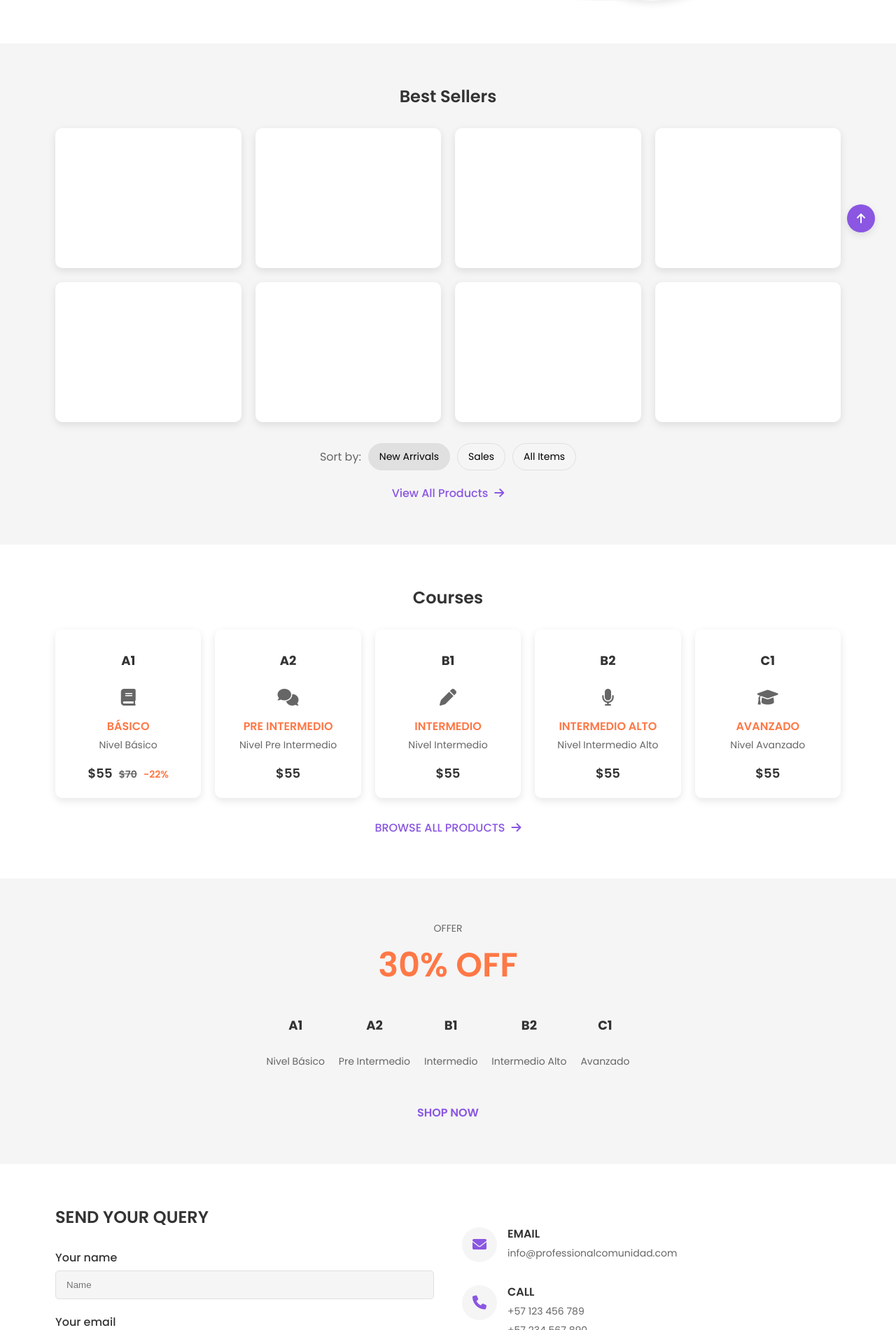
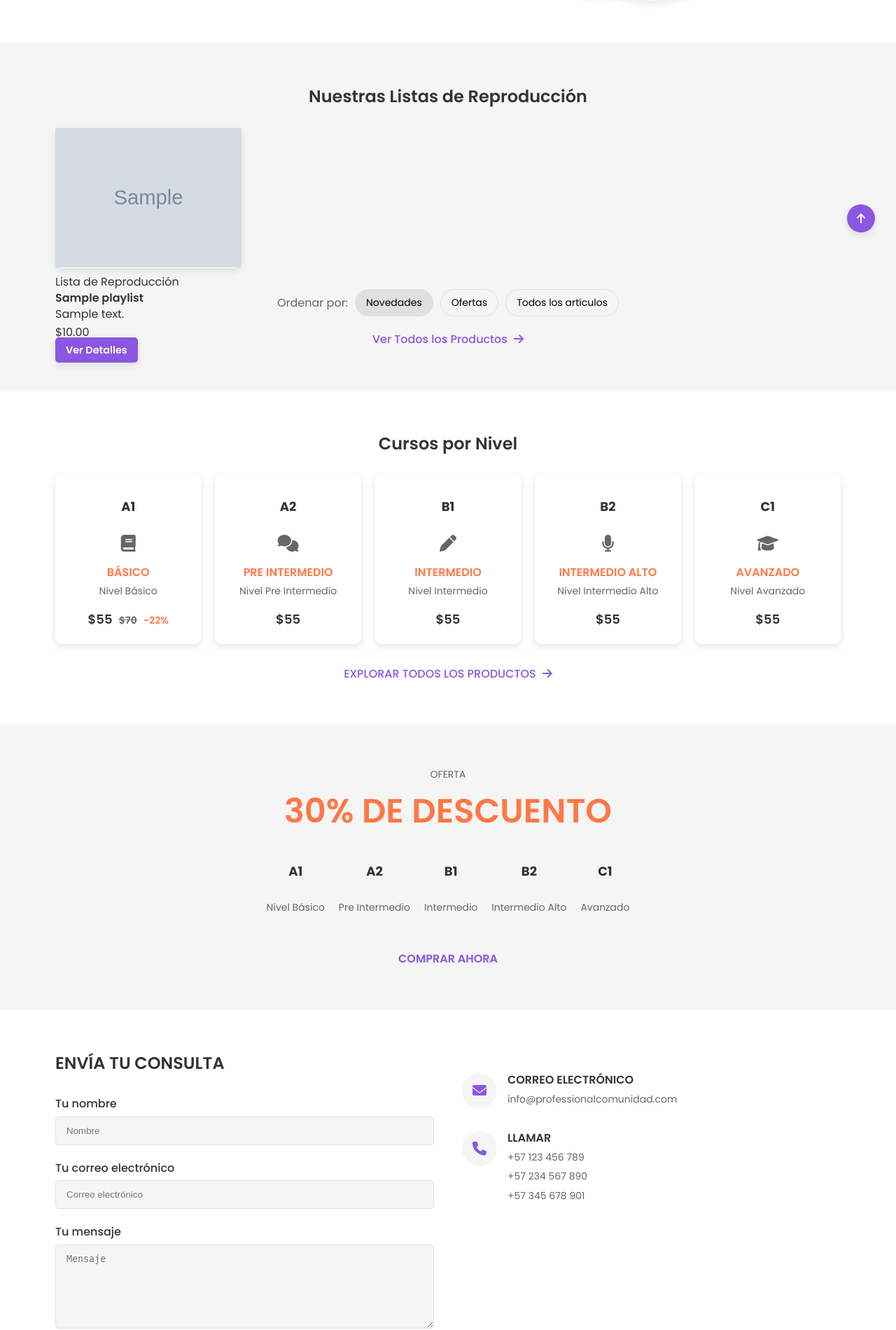
Before and after one commit to Massteven1/E-commerce, a PHP site: page / in a window 1280 px wide. Shown: the part 438-2338 px from the top of the page at 70% size. Run offline with PHP 8.4, Linux system fonts and the light colour scheme; tables that the repository leaves empty or names only in its code hold one stand-in row (values such as "Sample post"); grey boxes marked "Sample" are stand-in pictures; some libraries are stand-ins or nearby versions.

Commit message:
index update

```diff
--- a/index.php
+++ b/index.php
@@ -1,3 +1,16 @@
+<?php
+// Incluir las clases necesarias para la base de datos y el modelo de Playlist
+require_once __DIR__ . '/config/Database.php';
+require_once __DIR__ . '/models/Playlist.php';
+
+// Inicializar la conexión a la base de datos y el modelo de Playlist
+$database = new Database();
+$db = $database->getConnection();
+$playlistModel = new Playlist($db);
+
+// Obtener todas las listas de reproducción
+$playlists = $playlistModel->readAll();
+?>
 <!DOCTYPE html>
 <html lang="es">
 <head>
@@ -20,7 +33,7 @@
         <div class="container">
             <div class="logo">
                 <div class="logo-circle">
-                    <img src="img/logo-profe-hernan.png" alt="Logo"> <!-- TODO: Make the logo bigger and add a hover effect -->
+                    <img src="public/img/logo-profe-hernan.png" alt="Logo"> <!-- TODO: Make the logo bigger and add a hover effect -->
                 </div>
             </div>
             <div class="search-bar"> <!-- FIXME: serach bar responsive -->
@@ -58,7 +71,7 @@
             </div>
             <div class="banner-image">
                 <div class="image-container">
-                    <img src="img/hero-image.png?height=300&width=300" alt="Person teaching">
+                    <img src="public/img/hero-image.png?height=300&width=300" alt="Person teaching">
                 </div>
             </div>
         </div>
@@ -67,32 +80,54 @@
     <!-- Best Sellers Section -->
     <section class="best-sellers">
         <div class="container">
-            <h2>Best Sellers</h2>
+            <h2>Nuestras Listas de Reproducción</h2>
 
-            <!-- Products Grid: Product Cards -->
+            <!-- Products Grid: Product Cards (Ahora dinámico con playlists) -->
             <div class="products-grid">
-                <div class="product-card"></div>
-                <div class="product-card"></div>
-                <div class="product-card"></div>
-                <div class="product-card"></div>
-                <div class="product-card"></div>
-                <div class="product-card"></div>
-                <div class="product-card"></div>
-                <div class="product-card"></div>
+                <?php if (!empty($playlists)): ?>
+                    <?php foreach ($playlists as $playlist): ?>
+                        <div class="product-card">
+                            <div class="product-tumb">
+                                <?php if (!empty($playlist['cover_image'])): ?>
+                                    <!-- La ruta de la imagen es relativa a la raíz del proyecto -->
+                                    <img src="<?php echo htmlspecialchars($playlist['cover_image']); ?>" alt="<?php echo htmlspecialchars($playlist['name']); ?>">
+                                <?php else: ?>
+                                    <img src="https://i.imgur.com/xdbHo4E.png" alt="Imagen por defecto">
+                                <?php endif; ?>
+                            </div>
+                            <div class="product-details">
+                                <span class="product-catagory">Lista de Reproducción</span>
+                                <!-- El título no es un enlace para evitar el acceso directo a los videos -->
+                                <h4><?php echo htmlspecialchars($playlist['name']); ?></h4>
+                                <p><?php echo htmlspecialchars($playlist['description'] ?: 'Sin descripción'); ?></p>
+                                <div class="product-bottom-details">
+                                    <div class="product-price">$<?php echo htmlspecialchars(number_format($playlist['price'], 2)); ?></div>
+                                    <!-- No se muestran enlaces de edición/eliminación aquí -->
+                                    <div class="product-links">
+                                        <!-- Puedes añadir un botón de "Ver detalles" o "Añadir al carrito" aquí si lo deseas, sin que lleve a los videos directamente -->
+                                        <a href="#" class="btn-primary" style="padding: 8px 15px; font-size: 0.9em;">Ver Detalles</a>
+                                    </div>
+                                </div>
+                            </div>
+                        </div>
+                    <?php endforeach; ?>
+                <?php else: ?>
+                    <p style="text-align: center; color: var(--dark-gray); grid-column: 1 / -1;">No hay listas de reproducción disponibles en este momento.</p>
+                <?php endif; ?>
             </div>
 
             <!-- Sort Options -->
             <div class="sort-options">
-                <span>Sort by:</span>
-                <button class="sort-btn active">New Arrivals</button>
-                <button class="sort-btn">Sales</button>
-                <button class="sort-btn">All Items</button>
+                <span>Ordenar por:</span>
+                <button class="sort-btn active">Novedades</button>
+                <button class="sort-btn">Ofertas</button>
+                <button class="sort-btn">Todos los artículos</button>
             </div>
 
             <!-- View More Button -->
              <!-- TODO: Add a function to view more products -->
             <div class="view-more">
-                <a href="#">View All Products <i class="fas fa-arrow-right"></i></a>
+                <a href="#">Ver Todos los Productos <i class="fas fa-arrow-right"></i></a>
             </div>
         </div>
     </section>
@@ -100,7 +135,7 @@
     <!-- Courses Section: Course Packs -->
     <section class="courses">
         <div class="container">
-            <h2>Courses</h2>
+            <h2>Cursos por Nivel</h2>
 
             <div class="courses-grid">
 
@@ -153,7 +188,7 @@
             <!-- View More Button -->
              <!-- TODO: Add a function to view more products -->
             <div class="view-more">
-                <a href="#">BROWSE ALL PRODUCTS <i class="fas fa-arrow-right"></i></a>
+                <a href="#">EXPLORAR TODOS LOS PRODUCTOS <i class="fas fa-arrow-right"></i></a>
             </div>
         </div>
     </section>
@@ -161,8 +196,8 @@
     <!-- Promo Box Section -->
     <section class="promo-box">
         <div class="container">
-            <p class="promo-label">OFFER</p>
-            <h2 class="promo-title">30% OFF</h2>
+            <p class="promo-label">OFERTA</p>
+            <h2 class="promo-title">30% DE DESCUENTO</h2>
             <div class="promo-levels">
                 <div class="promo-level orange">
                     <div class="level-badge neon-glow">A1</div>
@@ -188,7 +223,7 @@
 
             <!-- Shop Now Button -->
              <!-- TODO: Add a function to shop now -->
-            <a href="#" class="promo-link">SHOP NOW</a>
+            <a href="#" class="promo-link">COMPRAR AHORA</a>
         </div>
     </section>
 
@@ -196,21 +231,21 @@
     <section class="contact">
         <div class="container">
             <div class="contact-form">
-                <h2>SEND YOUR QUERY</h2>
+                <h2>ENVÍA TU CONSULTA</h2>
                 <form>
                     <div class="form-group">
-                        <label for="name">Your name</label>
-                        <input type="text" id="name" placeholder="Name">
+                        <label for="name">Tu nombre</label>
+                        <input type="text" id="name" placeholder="Nombre">
                     </div>
                     <div class="form-group">
-                        <label for="email">Your email</label>
-                        <input type="email" id="email" placeholder="E-mail">
+                        <label for="email">Tu correo electrónico</label>
+                        <input type="email" id="email" placeholder="Correo electrónico">
                     </div>
                     <div class="form-group">
-                        <label for="message">Your message</label>
-                        <textarea id="message" placeholder="Message"></textarea>
+                        <label for="message">Tu mensaje</label>
+                        <textarea id="message" placeholder="Mensaje"></textarea>
                     </div>
-                    <button type="submit" class="btn-primary">Send</button>
+                    <button type="submit" class="btn-primary">Enviar</button>
                 </form>
             </div>
             <div class="contact-info">
@@ -219,7 +254,7 @@
                         <i class="fas fa-envelope"></i>
                     </div>
                     <div class="text">
-                        <h3>EMAIL</h3>
+                        <h3>CORREO ELECTRÓNICO</h3>
                         <p>info@professionalcomunidad.com</p>
                     </div>
                 </div>
@@ -228,7 +263,7 @@
                         <i class="fas fa-phone"></i>
                     </div>
                     <div class="text">
-                        <h3>CALL</h3>
+                        <h3>LLAMAR</h3>
                         <p>+57 123 456 789</p>
                         <p>+57 234 567 890</p>
                         <p>+57 345 678 901</p>
```
